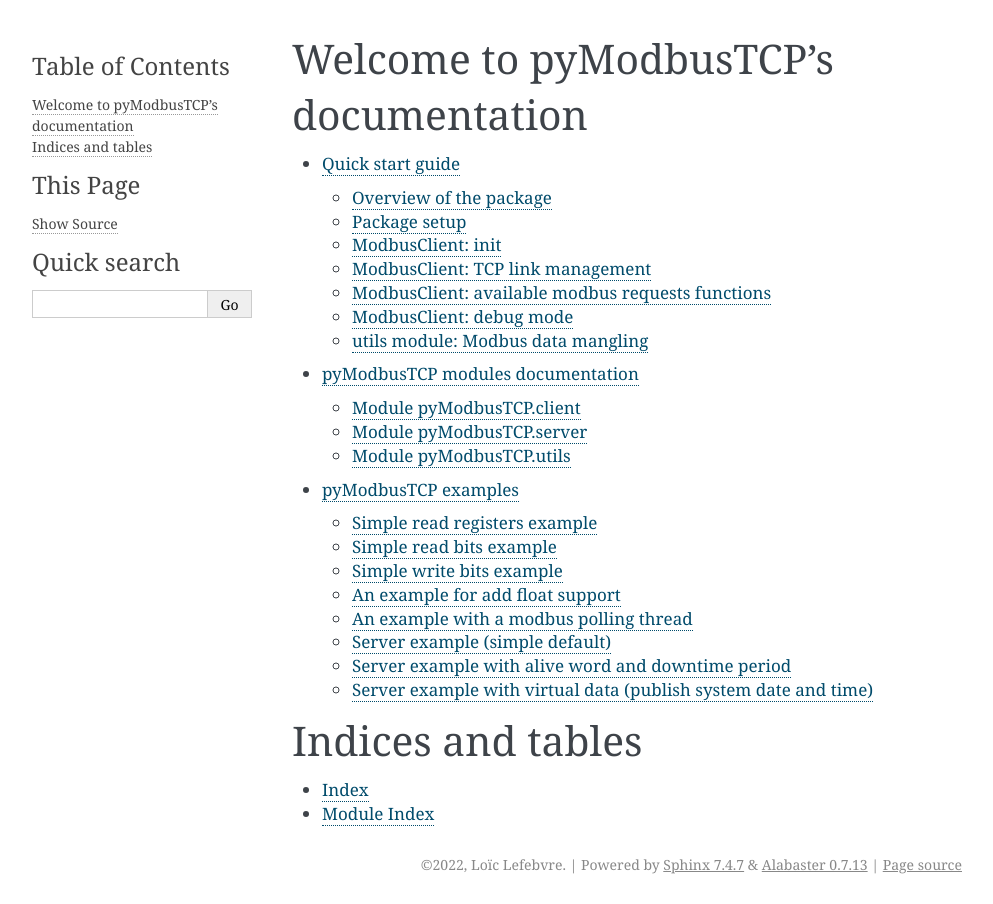
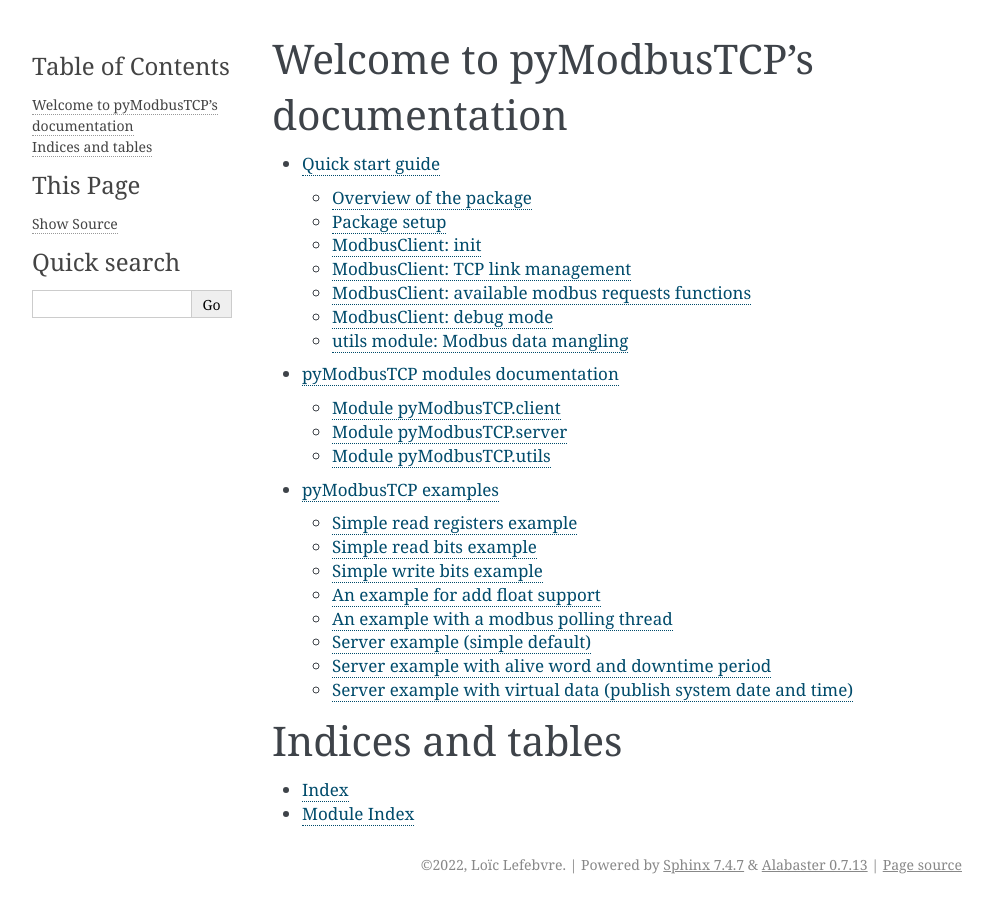
Before and after one commit to sourceperl/pyModbusTCP, a Sphinx documentation site: the page built from docs/index.rst, in a window 1280 px wide. Shown: the whole page, without its empty margins (148-1141 px from the left). Built offline with Sphinx 7.4.7, drawn with Linux system fonts in a browser that asks for light colours; the version number could not be read and is left out.

Commit message:
docs: test default theme

```diff
--- a/README.rst
+++ b/README.rst
@@ -17,7 +17,7 @@
 
 The module is currently test on Python 3.5, 3.6, 3.7, 3.8, 3.9 and 3.10.
 
-For Linux, Mac OS and Windows system.
+For Linux, Mac OS and Windows.
 
 Documentation
 -------------
--- a/docs/conf.py
+++ b/docs/conf.py
@@ -124,15 +124,15 @@
 # The theme to use for HTML and HTML Help pages.  See the documentation for
 # a list of builtin themes.
 #
-html_theme = 'alabaster'
+# html_theme = 'alabaster'
 
 # Theme options are theme-specific and customize the look and feel of a theme
 # further.  For a list of options available for each theme, see the
 # documentation.
 #
-html_theme_options = {
-    'sidebar_width': '240px',
-}
+# html_theme_options = {
+#     'sidebar_width': '240px',
+# }
 
 # Add any paths that contain custom themes here, relative to this directory.
 # html_theme_path = []
```
